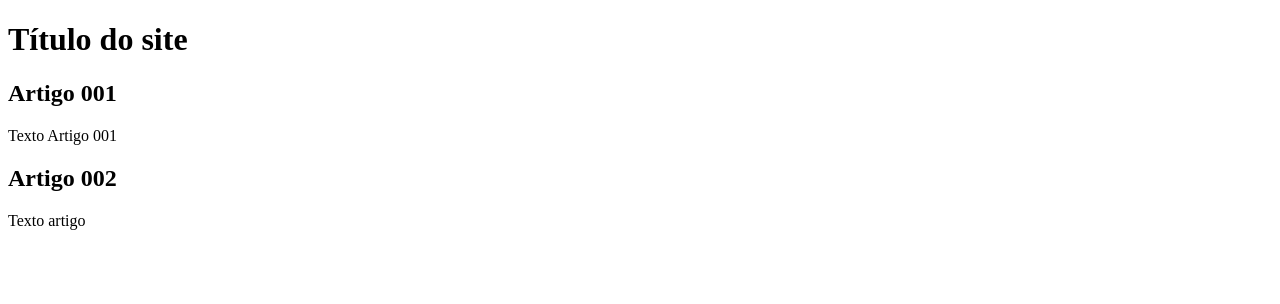
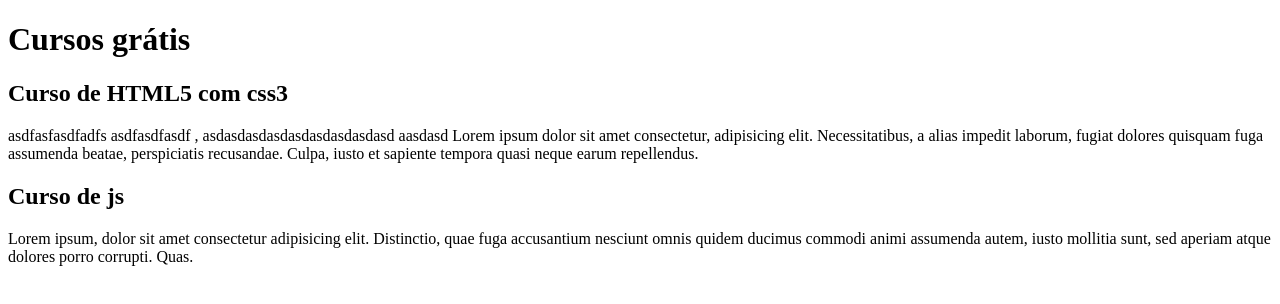
Before and after one commit to Douglas-Luz/projeto-site, a plain HTML site: page index.html in a window 1280 px wide. Drawn offline with Linux system fonts and the light colour scheme.

Commit message:
Comecei a editar o conteudo

```diff
--- a/index.html
+++ b/index.html
@@ -5,21 +5,23 @@
     <meta charset="UTF-8">
     <meta http-equiv="X-UA-Compatible" content="IE=edge">
     <meta name="viewport" content="width=device-width, initial-scale=1.0">
-    <title>Título do site</title>
+    <title>Cursos grátis</title>
 </head>
 
 <body>
     <main>
         <header>
-            <h1>Título do site</h1>
+            <h1>Cursos grátis</h1>
         </header>
         <article>
-            <h2>Artigo 001</h2>
-            <p>Texto Artigo 001</p>
+            <h2>Curso de HTML5 com css3</h2>
+            <p>asdfasfasdfadfs asdfasdfasdf , asdasdasdasdasdasdasdasdasd
+                aasdasd Lorem ipsum dolor sit amet consectetur, adipisicing elit. Necessitatibus, a alias impedit laborum, fugiat dolores quisquam fuga assumenda beatae, perspiciatis recusandae. Culpa, iusto et sapiente tempora quasi neque earum repellendus.
+            </p>
         </article>
         <article>
-            <h2>Artigo 002</h2>
-            <p>Texto artigo</p>
+            <h2>Curso de js</h2>
+            <p>Lorem ipsum, dolor sit amet consectetur adipisicing elit. Distinctio, quae fuga accusantium nesciunt omnis quidem ducimus commodi animi assumenda autem, iusto mollitia sunt, sed aperiam atque dolores porro corrupti. Quas.</p>
         </article>
     </main>
 </body>
```
